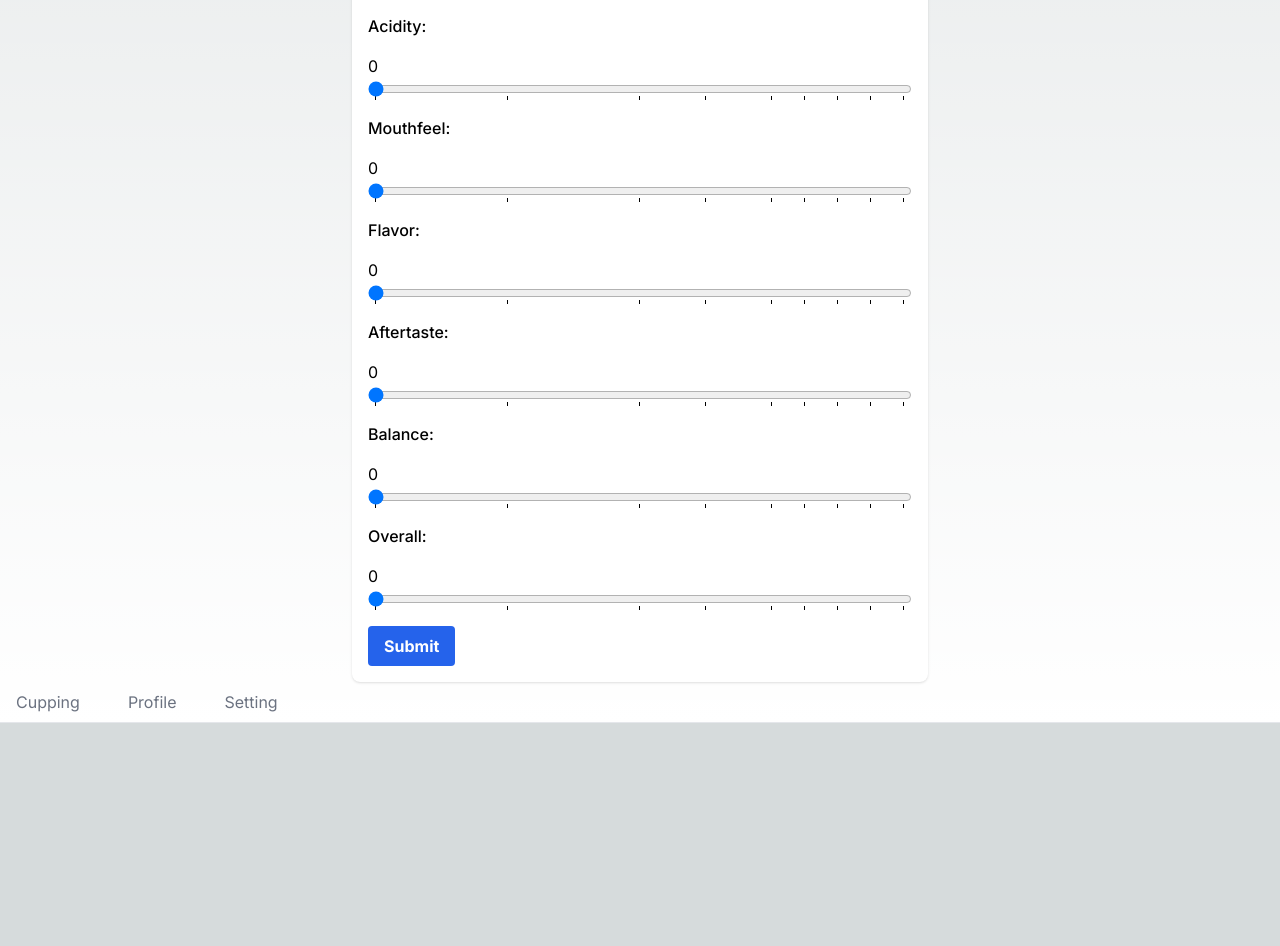
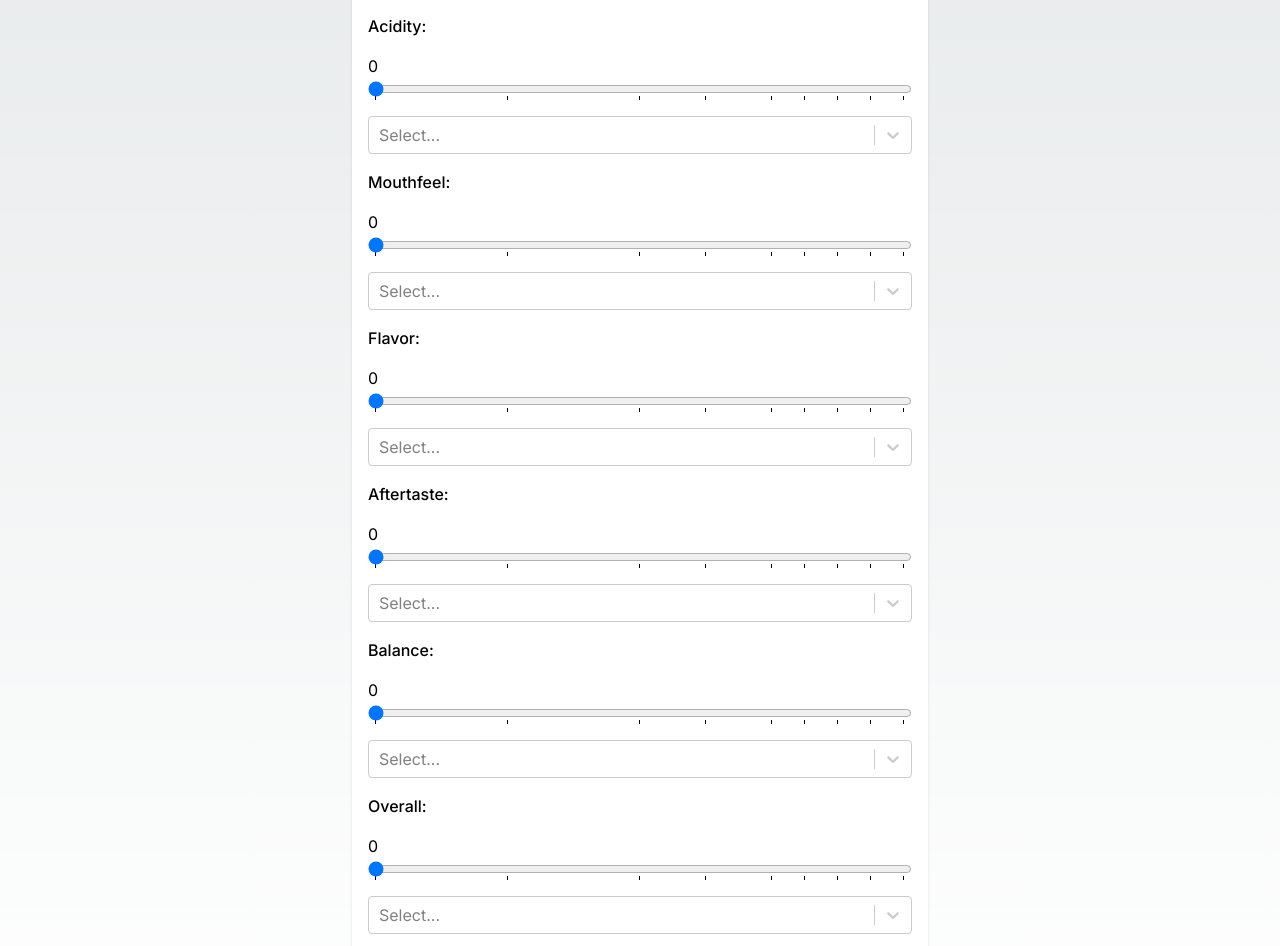
Before and after one commit to KouheiOkazaki/coppi, a Next.js app: page /ja/cupping in a window 1280 px wide. Shown: the part 966-1912 px from the top of the page. Before the commit the page ends 1689 px from the top, so only its background shows below. Built offline with nearby package versions, Linux system fonts and the light colour scheme.

Commit message:
add UI of cupProfile

```diff
--- a/src/components/cupping/cuppingForm/CoeCuppingForm.tsx
+++ b/src/components/cupping/cuppingForm/CoeCuppingForm.tsx
@@ -4,7 +4,13 @@ import { Controller, useForm } from 'react-hook-form'
 import { CoeFormData } from '@/src/commons/types/type'
 import { postFormAction } from './actions'
 import {
+	acidityOptions,
+	aftertasteOptions,
+	balanceOptions,
 	cleanCupOptions,
+	flavorOptions,
+	mouthfeelOptions,
+	overallOptions,
 	roastOptions,
 	sweetnessOptions,
 } from '@/src/commons/const/const'
@@ -218,17 +224,196 @@ export default function CoeCuppingForm() {
 
 				<label className="block mb-2 font-medium">Acidity:</label>
 				<SensorySelector id="acidity" register={register} />
+				<Controller
+					name="acidityProfiles"
+					control={control}
+					render={({ field }) => (
+						<Select
+							{...field}
+							options={acidityOptions}
+							value={
+								field.value
+									? acidityOptions.filter((option) =>
+											field.value.includes(option.value),
+										)
+									: []
+							}
+							onChange={(selectedOptions) => {
+								const selectedValues = selectedOptions.map(
+									(option) => option.value,
+								)
+								field.onChange(selectedValues)
+							}}
+							isMulti
+							styles={{
+								option: (provided, state) => ({
+									...provided,
+									color: state.data.color,
+								}),
+							}}
+						/>
+					)}
+				/>
 				<label className="block mb-2 font-medium">Mouthfeel:</label>
 				<SensorySelector id="mouthfeel" register={register} />
+				<Controller
+					name="mouthfeelProfiles"
+					control={control}
+					render={({ field }) => (
+						<Select
+							{...field}
+							options={mouthfeelOptions}
+							value={
+								field.value
+									? mouthfeelOptions.filter((option) =>
+											field.value.includes(option.value),
+										)
+									: []
+							}
+							onChange={(selectedOptions) => {
+								const selectedValues = selectedOptions.map(
+									(option) => option.value,
+								)
+								field.onChange(selectedValues)
+							}}
+							isMulti
+							styles={{
+								option: (provided, state) => ({
+									...provided,
+									color: state.data.color,
+								}),
+							}}
+						/>
+					)}
+				/>
 				<label className="block mb-2 font-medium">Flavor:</label>
 				<SensorySelector id="flavor" register={register} />
+				<Controller
+					name="flavorProfiles"
+					control={control}
+					render={({ field }) => (
+						<Select
+							{...field}
+							options={flavorOptions}
+							value={
+								field.value
+									? flavorOptions.filter((option) =>
+											field.value.includes(option.value),
+										)
+									: []
+							}
+							onChange={(selectedOptions) => {
+								const selectedValues = selectedOptions.map(
+									(option) => option.value,
+								)
+								field.onChange(selectedValues)
+							}}
+							isMulti
+							styles={{
+								option: (provided, state) => ({
+									...provided,
+									color: state.data.color,
+								}),
+							}}
+						/>
+					)}
+				/>
 				<label className="block mb-2 font-medium">Aftertaste:</label>
 				<SensorySelector id="aftertaste" register={register} />
+				<Controller
+					name="aftertasteProfiles"
+					control={control}
+					render={({ field }) => (
+						<Select
+							{...field}
+							options={aftertasteOptions}
+							value={
+								field.value
+									? aftertasteOptions.filter((option) =>
+											field.value.includes(option.value),
+										)
+									: []
+							}
+							onChange={(selectedOptions) => {
+								const selectedValues = selectedOptions.map(
+									(option) => option.value,
+								)
+								field.onChange(selectedValues)
+							}}
+							isMulti
+							styles={{
+								option: (provided, state) => ({
+									...provided,
+									color: state.data.color,
+								}),
+							}}
+						/>
+					)}
+				/>
 				<label className="block mb-2 font-medium">Balance:</label>
 				<SensorySelector id="balance" register={register} />
+				<Controller
+					name="balanceProfiles"
+					control={control}
+					render={({ field }) => (
+						<Select
+							{...field}
+							options={balanceOptions}
+							value={
+								field.value
+									? balanceOptions.filter((option) =>
+											field.value.includes(option.value),
+										)
+									: []
+							}
+							onChange={(selectedOptions) => {
+								const selectedValues = selectedOptions.map(
+									(option) => option.value,
+								)
+								field.onChange(selectedValues)
+							}}
+							isMulti
+							styles={{
+								option: (provided, state) => ({
+									...provided,
+									color: state.data.color,
+								}),
+							}}
+						/>
+					)}
+				/>
 				<label className="block mb-2 font-medium">Overall:</label>
 				<SensorySelector id="overall" register={register} />
-
+				<Controller
+					name="overallProfiles"
+					control={control}
+					render={({ field }) => (
+						<Select
+							{...field}
+							options={overallOptions}
+							value={
+								field.value
+									? overallOptions.filter((option) =>
+											field.value.includes(option.value),
+										)
+									: []
+							}
+							onChange={(selectedOptions) => {
+								const selectedValues = selectedOptions.map(
+									(option) => option.value,
+								)
+								field.onChange(selectedValues)
+							}}
+							isMulti
+							styles={{
+								option: (provided, state) => ({
+									...provided,
+									color: state.data.color,
+								}),
+							}}
+						/>
+					)}
+				/>
 				<button
 					type="submit"
 					className="mt-4 px-4 py-2 bg-blue-600 text-white font-bold rounded hover:bg-blue-700 transition duration-200"
```
Also changed, not shown: 1 other file (tests, documents, lock files or other folders).
